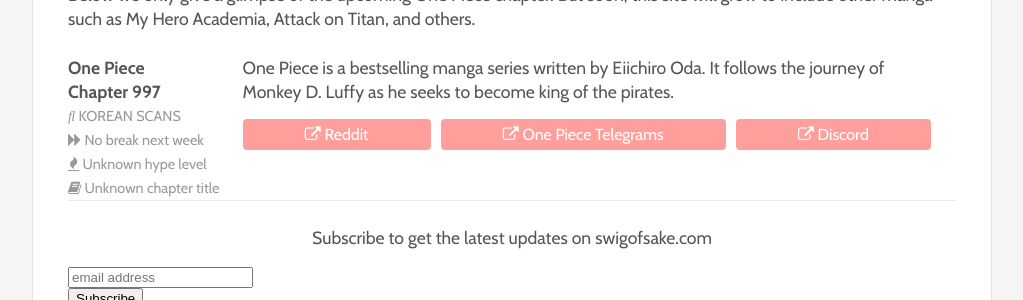
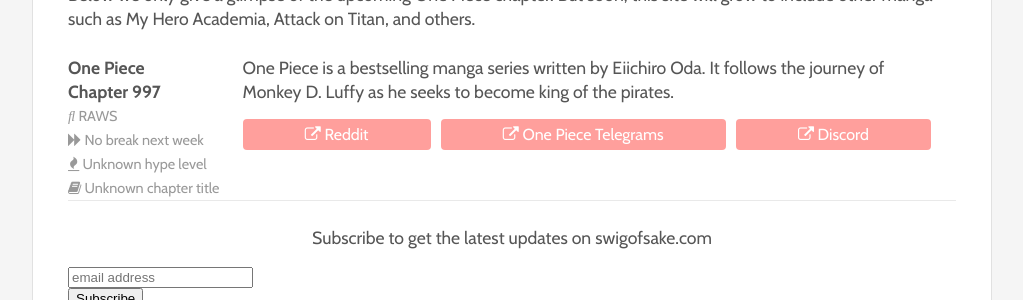
Before and after one commit to raymadeit/swig-of-sake, a Jekyll site: the page built from index.html, in a window 1280 px wide. Shown: the part 378-678 px from the top of the page, without its empty margins (128-1151 px from the left). Built offline with Jekyll 4.4.1, drawn with Linux system fonts in a browser that asks for light colours; comment, search, counter and statistics services are not loaded.

Commit message:
Hourly Update

```diff
--- a/_data/editors.yml
+++ b/_data/editors.yml
@@ -16,6 +16,6 @@
   license: MIT
   narutoforums: https://www.narutoforums.org/forums/OPTelegrams/
   reddit: http://reddit.com/r/OnePiece
-  scanlation_status: KOREAN SCANS
+  scanlation_status: RAWS
   title: One Piece
   title_status: Unknown
```
